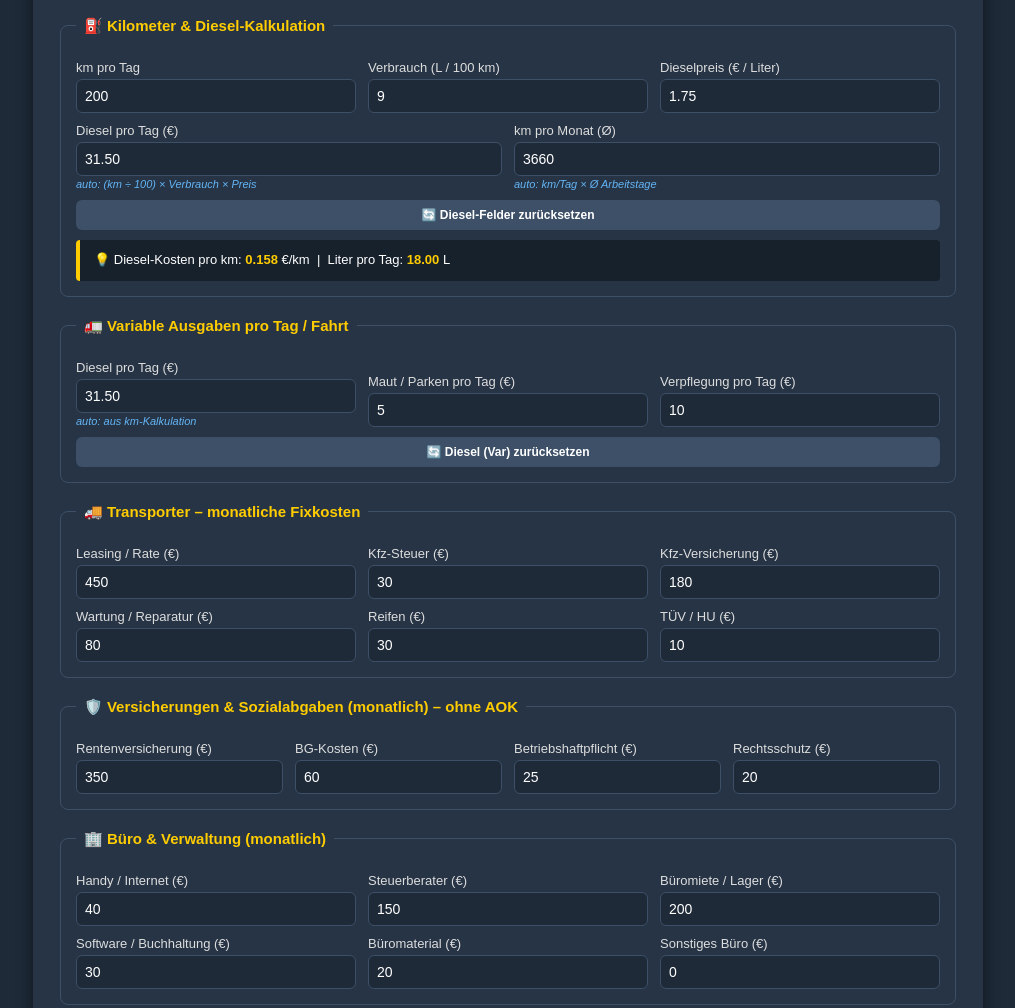
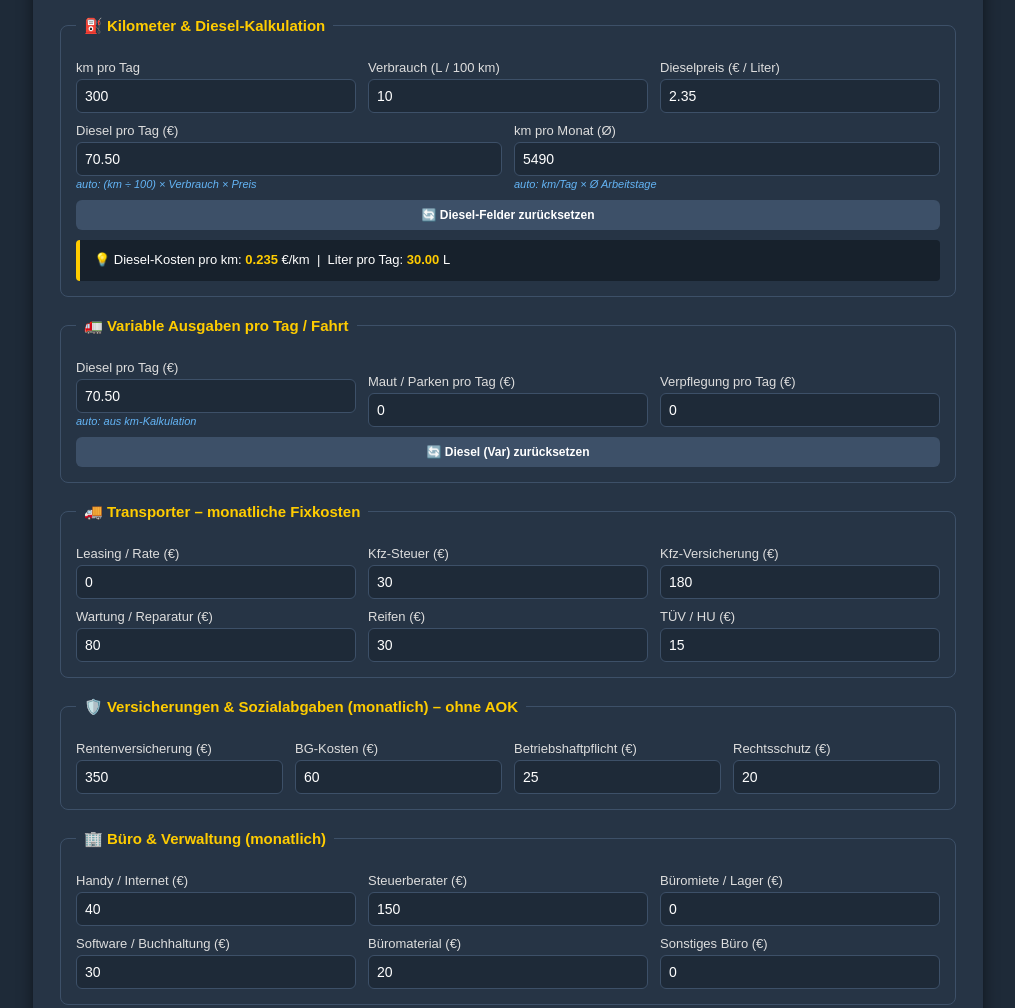
Before and after one commit to cenqz58-pixel/1_mann_gmbh, a plain HTML site: page index.html in a window 1280 px wide. Shown: the part 1816-2824 px from the top of the page, without its empty margins (132-1147 px from the left). Drawn offline with Linux system fonts and the light colour scheme.

Commit message:
Add files via upload

```diff
--- a/index.html
+++ b/index.html
@@ -367,15 +367,15 @@
     <div class="row">
       <div>
         <label>km pro Tag</label>
-        <input type="number" id="kmTag" value="200" min="0" step="0.1" oninput="updateAll()">
+        <input type="number" id="kmTag" value="300" min="0" step="0.1" oninput="updateAll()">
       </div>
       <div>
         <label>Verbrauch (L / 100 km)</label>
-        <input type="number" id="verbrauch" value="9" min="0" step="0.1" oninput="updateAll()">
+        <input type="number" id="verbrauch" value="10" min="0" step="0.1" oninput="updateAll()">
       </div>
       <div>
         <label>Dieselpreis (€ / Liter)</label>
-        <input type="number" id="dieselPreis" value="1.75" min="0" step="0.01" oninput="updateAll()">
+        <input type="number" id="dieselPreis" value="2.35" min="0" step="0.01" oninput="updateAll()">
       </div>
     </div>
     <div class="row">
@@ -409,11 +409,11 @@
       </div>
       <div>
         <label>Maut / Parken pro Tag (€)</label>
-        <input type="number" id="mautTag" value="5" min="0" step="0.01" oninput="updateAll()">
+        <input type="number" id="mautTag" value="0" min="0" step="0.01" oninput="updateAll()">
       </div>
       <div>
         <label>Verpflegung pro Tag (€)</label>
-        <input type="number" id="verpflegungTag" value="10" min="0" step="0.01" oninput="updateAll()">
+        <input type="number" id="verpflegungTag" value="0" min="0" step="0.01" oninput="updateAll()">
       </div>
     </div>
     <div class="btn-row">
@@ -426,7 +426,7 @@
     <div class="row">
       <div>
         <label>Leasing / Rate (€)</label>
-        <input type="number" id="leasing" value="450" min="0" step="0.01" oninput="updateAll()">
+        <input type="number" id="leasing" value="0" min="0" step="0.01" oninput="updateAll()">
       </div>
       <div>
         <label>Kfz-Steuer (€)</label>
@@ -448,7 +448,7 @@
       </div>
       <div>
         <label>TÜV / HU (€)</label>
-        <input type="number" id="tuev" value="10" min="0" step="0.01" oninput="updateAll()">
+        <input type="number" id="tuev" value="15" min="0" step="0.01" oninput="updateAll()">
       </div>
     </div>
   </fieldset>
@@ -488,7 +488,7 @@
       </div>
       <div>
         <label>Büromiete / Lager (€)</label>
-        <input type="number" id="miete" value="200" min="0" step="0.01" oninput="updateAll()">
+        <input type="number" id="miete" value="0" min="0" step="0.01" oninput="updateAll()">
       </div>
     </div>
     <div class="row">
```
